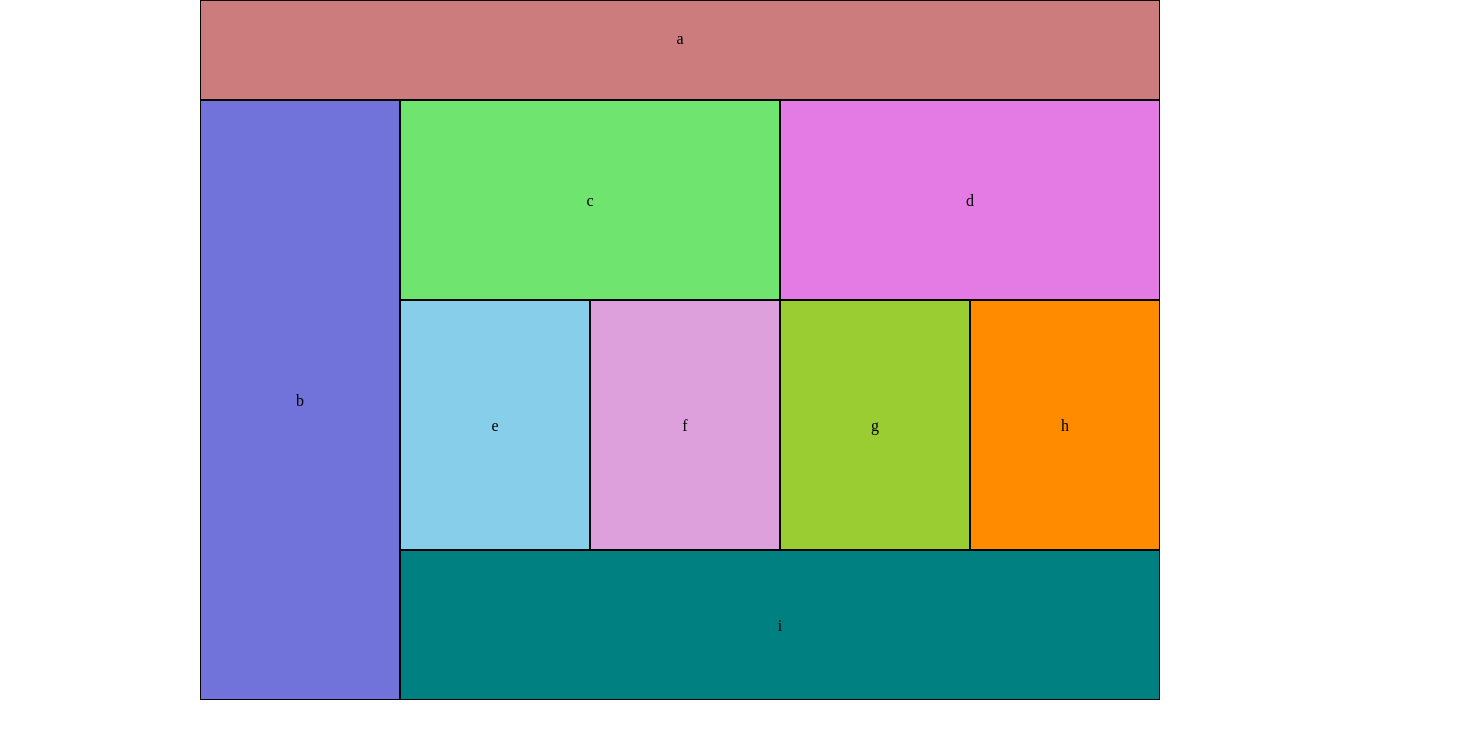
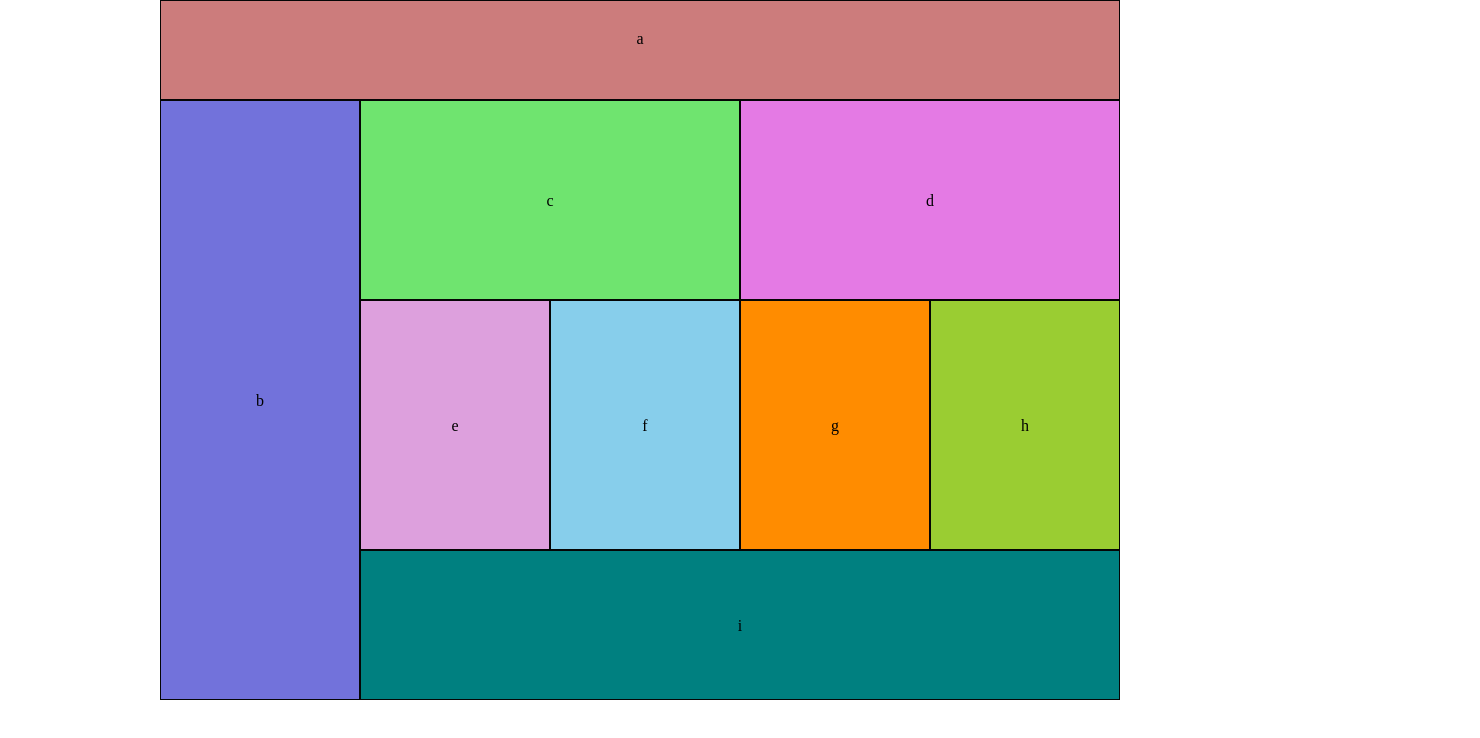
Before and after one commit to jdeitawimostafa/lab-01, a plain HTML site: page index.html in a window 1280 px wide. Shown: the whole page, 1480 px wide, since content can reach past the window. Drawn offline with Linux system fonts and the light colour scheme.

Commit message:
designing css using flex and grid

```diff
--- a/css/base.css
+++ b/css/base.css
@@ -3,6 +3,6 @@
 }
 
 body {
-    width:100%;
+    width:960px;
     margin: auto;
 }
--- a/css/layout.css
+++ b/css/layout.css
@@ -2,17 +2,14 @@
 @media (min-width:768px){
 
     body {
-        width: 100%;
-        /* margin: auto; */
+        width: 960px;
+        margin: auto;
     }
 
 
     #container {
-        width: 100%;
-        margin: auto;
-        position: absolute;
-        left:200px;
-
+        width: 960px;
+        height: 700px;
     }
 #header-div {
     width: 960px;
@@ -31,67 +28,71 @@
 #mainc-div {
     width: 380px;
     height: 200px;
-
     text-align: center;
     line-height: 200px;
-    position: absolute;
-    left: 200px;
-    top: 100px;
 }
 #maind-div {
     width: 380px;
     height: 200px;
     text-align: center;
     line-height: 200px;
-    position: absolute;
-    left: 580px;
-    top: 100px;
 }
 
+#cd {
+    width: 760px;
+    height: 200px ;
+    display: grid;
+    grid-template-columns: 1fr 1fr;
+    margin-top: -600px;
+}
 #maine-div {
     width: 190px;
     height: 250px;
     text-align: center;
     line-height: 250px;
-    position: absolute;
-    left: 390px;
-    top: 300px;
 }
 #mainf-div {
     width: 190px;
     height: 250px;
     text-align: center;
     line-height: 250px;
-    position: absolute;
-    left: 200px;
-    top: 300px;
+}
+
+#ef {
+    width: 380px;
+    display: grid;
+    grid-template-columns: 1fr 1fr;
+}
+
+#gh {
+    display: grid;
+    grid-template-columns: 1fr 1fr;
 }
 #maing-div {
     width: 190px;
     height: 250px;
     text-align: center;
     line-height: 250px;
-    position: absolute;
-    left: 770px;
-    top: 300px;
 }
 #mainh-div {
     width: 190px;
     height: 250px;
     text-align: center;
     line-height: 250px;
-    position: absolute;
-    left: 580px;
-    top: 300px;
 }
+
+#efgh {
+    width: 760px;
+    height: 250px;
+   display: grid;
+   grid-template-columns: 1fr 1fr 1fr 1fr;
+}
+
 #maini-div {
     width: 760px;
     height: 150px;
     text-align: center;
     line-height: 150px;
-    position: absolute;
-    left: 200px;
-    top: 550px;
 }
 }
 
@@ -106,7 +107,6 @@
      #container {
         width: 480px;
         height: 1055px;
-        /* border: 1px solid rgb(5, 5, 5) ; */
         margin: auto;
     }
     #header-div {
--- a/css/modules.css
+++ b/css/modules.css
@@ -1,9 +1,26 @@
-#maine-div {
-    float: right;
-
+@media (max-width:767px) {
+#ef {
+    display: grid;
+    grid-template-columns: 1fr 1fr;
 }
 
-#maing-div {
-    float: right;
+#gh {
+    display: grid;
+    grid-template-columns: 1fr 1fr;
+}
+}
 
+#container {
+    margin: auto;
 }
+
+#cd {
+    margin-left: 200px;
+}
+
+#efgh {
+    margin-left: 200px;
+}
+#maini-div {
+    margin-left: 200px;
+}
--- a/index.html
+++ b/index.html
@@ -14,12 +14,20 @@
         <div id="container">
         <div id="header-div">a</div>
         <div id="mainb-div">b</div>
+        <div id="cd">
         <div id="mainc-div">c</div>
         <div id="maind-div">d</div>
-        <div id="maine-div">f</div>
-        <div id="mainf-div">e</div>
-        <div id="maing-div">h</div>
-        <div id="mainh-div">g</div>
+    </div>
+    <div id="efgh">
+    <div id="ef">
+        <div id="maine-div">e</div>
+        <div id="mainf-div">f</div>
+    </div>
+    <div id="gh">
+        <div id="maing-div">g</div>
+        <div id="mainh-div">h</div>
+    </div>
+</div>
         <div id="maini-div">i</div>
     </div>
 
```
